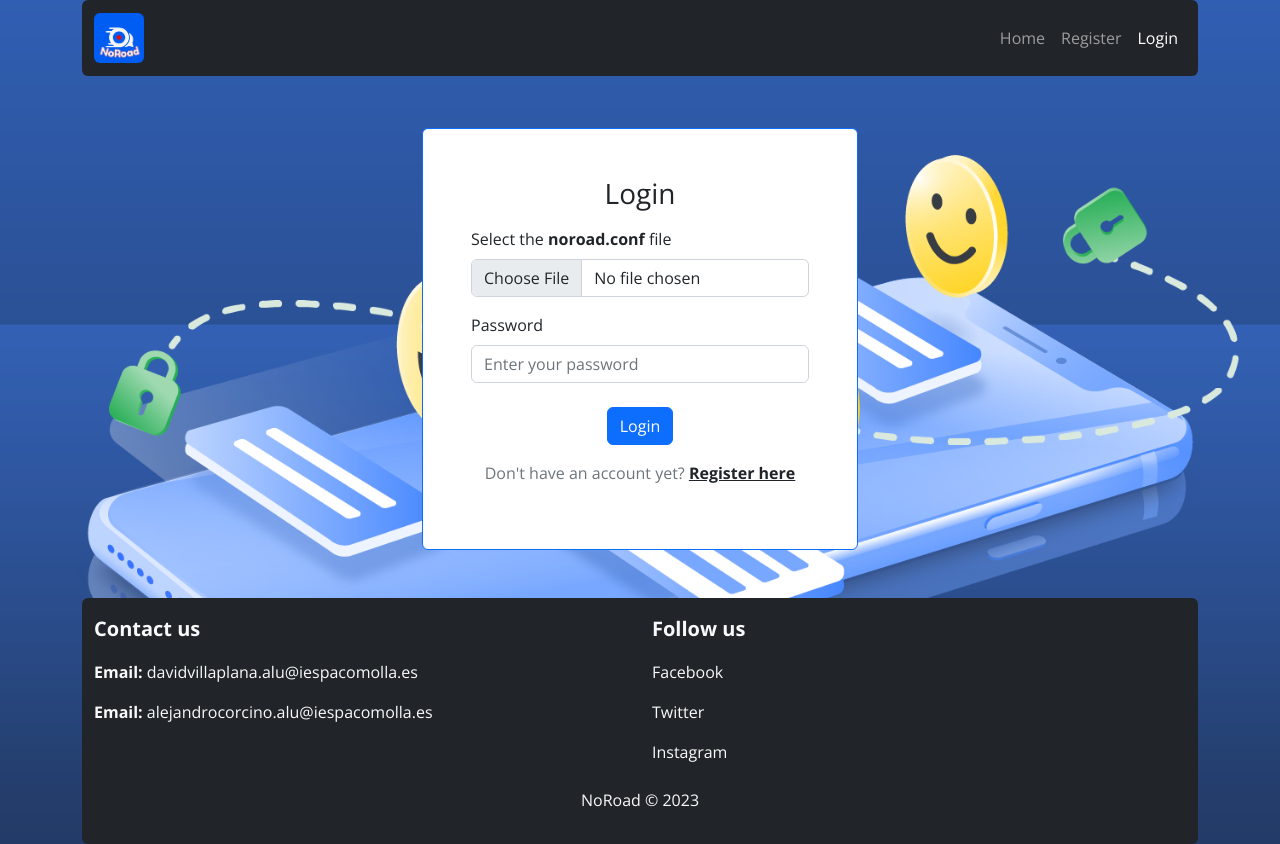
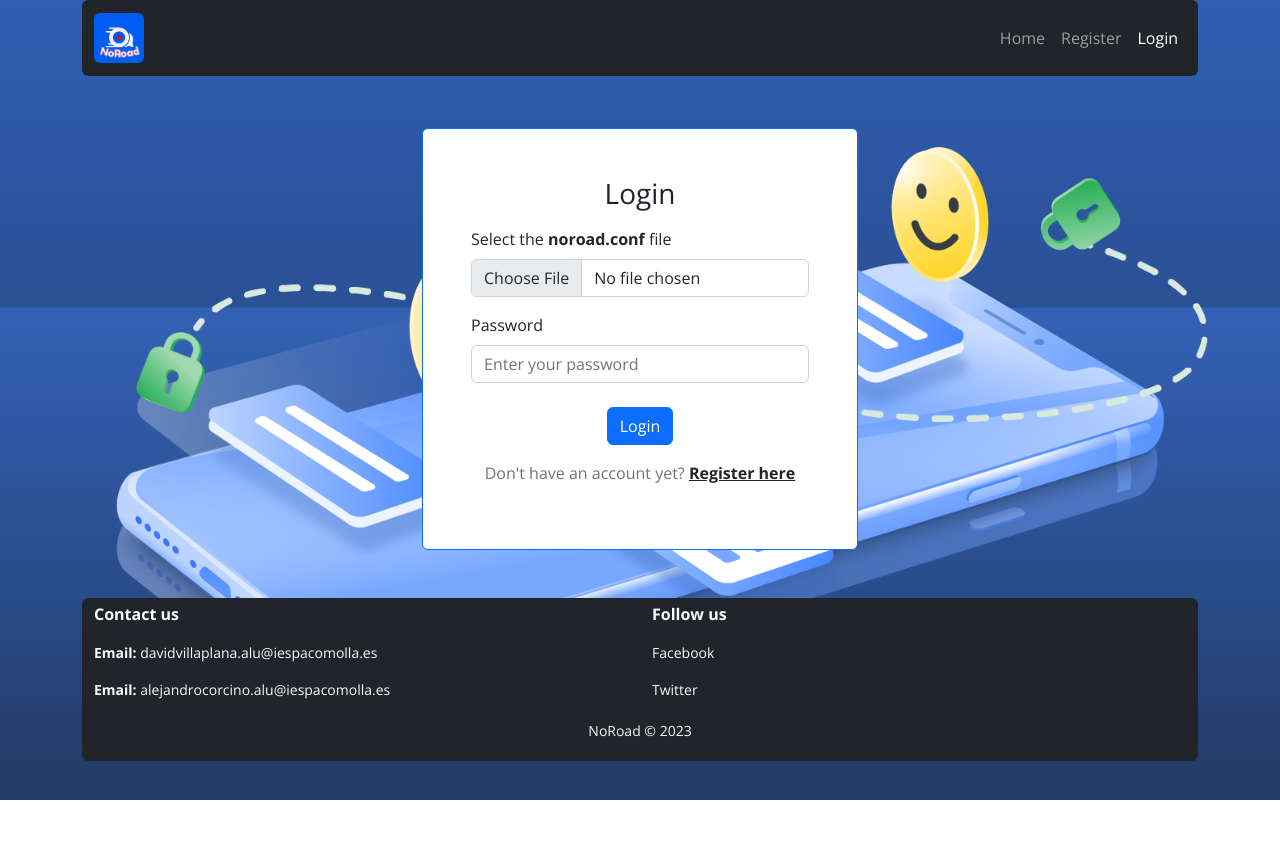
Before and after one commit to undebel/NoRoad, a React (Create React App) app in the folder client/: page /login in a window 1280 px wide. After the commit the page ends 800 px from the top, so only its background shows below. Built offline with nearby package versions, Linux system fonts and the light colour scheme.

Commit message:
Added footer

```diff
--- a/client/src/App.js
+++ b/client/src/App.js
@@ -17,6 +17,7 @@ function App() {
     <div className="App">
       <Container>
         <UserContext>
+          {/* Creating routes in virtual dom */}
           <Router>
             <Routes>
               <Route index element={<Home/>}/>
--- a/client/src/components/Dashboard.js
+++ b/client/src/components/Dashboard.js
@@ -8,6 +8,7 @@ import Room from "../layouts/Room";
 function Dashboard(props) {
     const context = useContext(userContext);
 
+    // Check if the user is logged
     if (!context.user) {
         return <Navigate to="/login"/>;
     }
--- a/client/src/layouts/Footer.js
+++ b/client/src/layouts/Footer.js
@@ -3,23 +3,22 @@ import { Container, Row, Col } from 'react-bootstrap';
 
 const Footer = () => {
   return (
-    <Container fluid className="bg-dark text-light py-3 rounded mt-5">
+    <Container fluid className="bg-dark text-light py-1 rounded mt-5">
       <Row>
         <Col sm={12} md={6}>
-          <p style={{ fontSize: '20px' }}><strong>Contact us</strong></p>
-          <p><b>Email:</b> davidvillaplana.alu@iespacomolla.es</p>
-          <p><b>Email:</b> alejandrocorcino.alu@iespacomolla.es</p>
+          <p style={{ fontSize: '16px' }}><strong>Contact us</strong></p>
+          <p style={{ fontSize: '14px' }}><b>Email:</b> davidvillaplana.alu@iespacomolla.es</p>
+          <p style={{ fontSize: '14px' }}><b>Email:</b> alejandrocorcino.alu@iespacomolla.es</p>
         </Col>
         <Col sm={12} md={6}>
-          <p style={{ fontSize: '20px' }}><strong>Follow us</strong></p>
-          <p>Facebook</p>
-          <p>Twitter</p>
-          <p>Instagram</p>
+          <p style={{ fontSize: '16px' }}><strong>Follow us</strong></p>
+          <p style={{ fontSize: '14px' }}>Facebook</p>
+          <p style={{ fontSize: '14px' }}>Twitter</p>
         </Col>
       </Row>
       <Row>
-        <Col className="text-center mt-2">
-          <p>NoRoad © 2023</p>
+        <Col className="text-center mt-1">
+          <p style={{ fontSize: '14px' }}>NoRoad © 2023</p>
         </Col>
       </Row>
     </Container>
```
